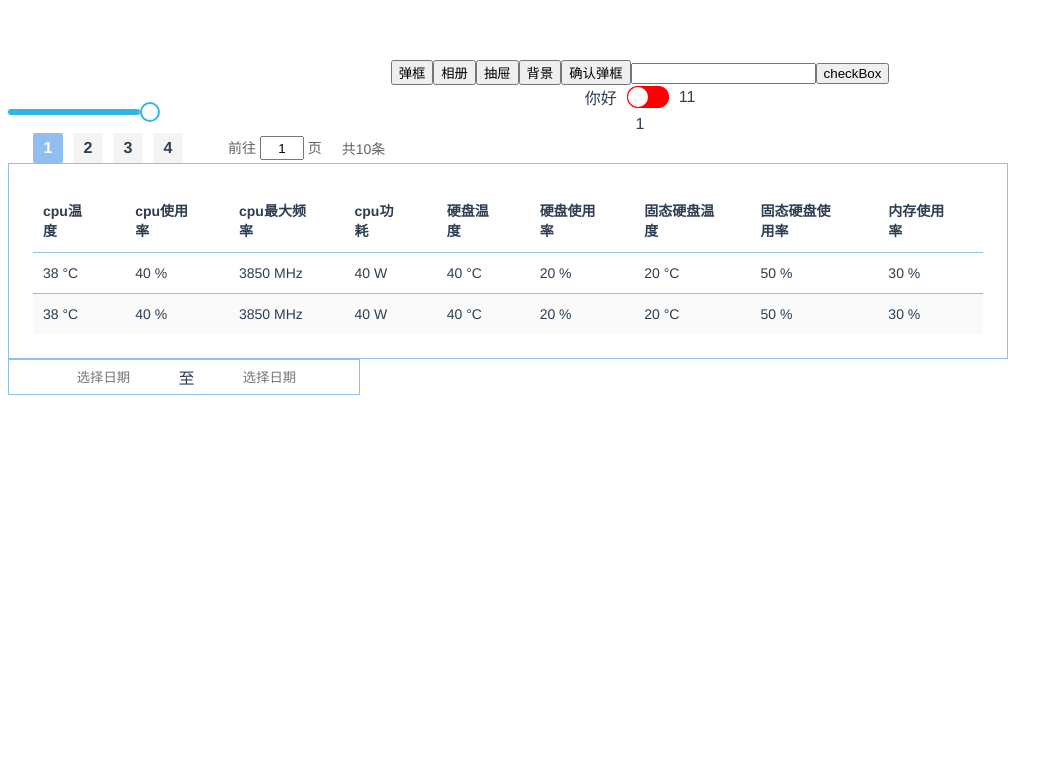
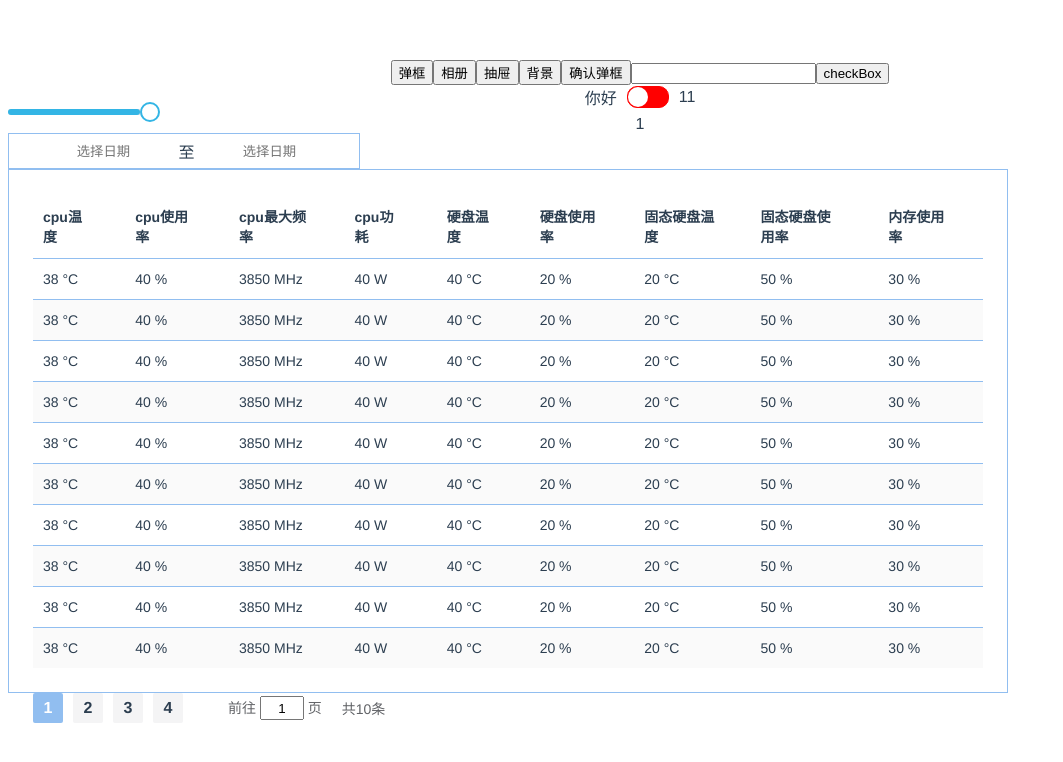
Before and after one commit to hexiang-code/UI, a Vue app: page / in a window 1280 px wide. Shown: the top 762 px of the page, without its empty margins (0-1063 px from the left). Built offline with nearby package versions, Linux system fonts and the light colour scheme; a web font is replaced by a local one.

Commit message:
沙化动画2.0

```diff
--- a/examples/App.vue
+++ b/examples/App.vue
@@ -57,12 +57,6 @@
 
     <hx-album :visible.sync="albumVisible" :imageList="imageList" :classList="classList" @onReachBottom="albumReachBottom">
     </hx-album>
-    <hx-pagination
-      ref="pagination"
-      :total="totalPage" :page-size="3"
-      :current-page.sync="currentPage"
-      @current-change="currentPageChange">
-    </hx-pagination>
     <!-- <hx-message :visibel.sync="hxMessageVisibel">
       <template #title>
         <span>你好</span>
@@ -73,7 +67,8 @@
         <li v-for="item in meauList" :key="item.name">{{item.name}}</li>
       </ul>
     </div> -->
-    <div ref="testPoint" style="width: 1000px">
+    <hx-date-picker v-model="pickerRange" @selectComplete="dateSelect"></hx-date-picker>
+    <div ref="testPoint" style="width: 1000px;" class="hardware-manager__table">
       <hx-table :tableData="hardwareArray" ref="testPoint1">
         <hx-table-column :prop="item.props" :label="item.label" v-for="item in hardwareTitle" :key="item.props" sortable>
           <template #columnContent="{cpuTemp}" v-if="item.props == 'cpuTemp'">
@@ -83,7 +78,12 @@
         </hx-table-column>
       </hx-table>
     </div>
-    <hx-date-picker v-model="pickerRange" @selectComplete="dateSelect"></hx-date-picker>
+    <hx-pagination
+      ref="pagination"
+      :total="totalPage" :page-size="3"
+      :current-page.sync="currentPage"
+      @current-change="currentPageChange">
+    </hx-pagination>
   </div >
 
 </template>
@@ -273,7 +273,7 @@ let hardwareArray = [
     memUseage: '30 %'
   }
 ]
-hardwareArray = hardwareArray.concat(hardwareArray)
+hardwareArray = Array.apply(null, {length: 10}).map(() => hardwareArray[0])
 // import backgroundVideo from 'backgroundVideo'
 
 export default {
@@ -523,4 +523,19 @@ export default {
   border: 1px solid;
   margin: 0 auto;
 }
+
+.hardware-manager__table {
+  position: relative;
+  width: 100%;
+  display: flex;
+  flex-direction: column;
+  justify-content: flex-start;
+
+  .table-container {
+    position: relative;
+  }
+  .table-container .table {
+    font-size: 12px;
+  }
+}
 </style>
--- a/package.json
+++ b/package.json
@@ -1,6 +1,6 @@
 {
   "name": "codehe-ui",
-  "version": "1.2.45",
+  "version": "1.2.47",
   "private": false,
   "main": "lib/codeheUi.umd.min.js",
   "scripts": {
--- a/packages/js/pointAnimation.js
+++ b/packages/js/pointAnimation.js
@@ -1,17 +1,22 @@
 import html2canvas from 'html2canvas'
 const repetition = 2;
 const canvasNums = 128
+const html2CanvasOPtions = {
+  backgroundColor: null,
+}
 /**
  * 切换动画
  * @param {vNode} targetNode 引用动画的vNode后者元素节点
  * @param {Number} time 动画持续时间
  */
-function pointAnimation (targetNode, time = 2000) {
+function pointAnimation (targetNode, time = 2000, params) {
   if (!(targetNode instanceof HTMLElement)) targetNode = targetNode.$el
-  html2canvas(targetNode).then(canvas => {
+  params = Object.assign({ scrollY: -window.pageYOffset }, html2CanvasOPtions, params)
+  html2canvas(targetNode, params).then(canvas => {
     let replaceNode = document.createElement('div')
     replaceNode.style = `height: ${canvas.height}px`
     replaceNode.classList.add('content-canvas')
+    replaceNode.classList.add(targetNode.classList)
     targetNode.parentNode.replaceChild(replaceNode, targetNode)
     pointContent(canvas, targetNode, replaceNode, time)
   })
```
